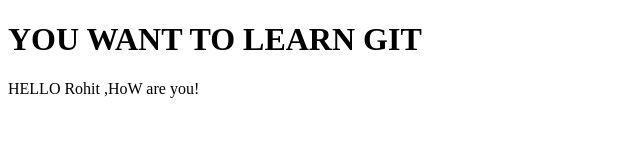
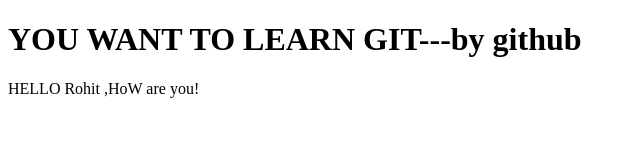
Before and after one commit to rohitkumar1706259/Web_Programming, a plain HTML site: page index.html in a window 1280 px wide. Shown: the whole page, without its empty margins (0-640 px from the left). Drawn offline with Linux system fonts and the light colour scheme.

Commit message:
Update index.html

```diff
--- a/index.html
+++ b/index.html
@@ -5,7 +5,7 @@
 </head>
 <body>
 <h1>
-    YOU WANT TO LEARN GIT
+    YOU WANT TO LEARN GIT---by github
 </h1>
 HELLO Rohit ,HoW are you!
 </body>
```
